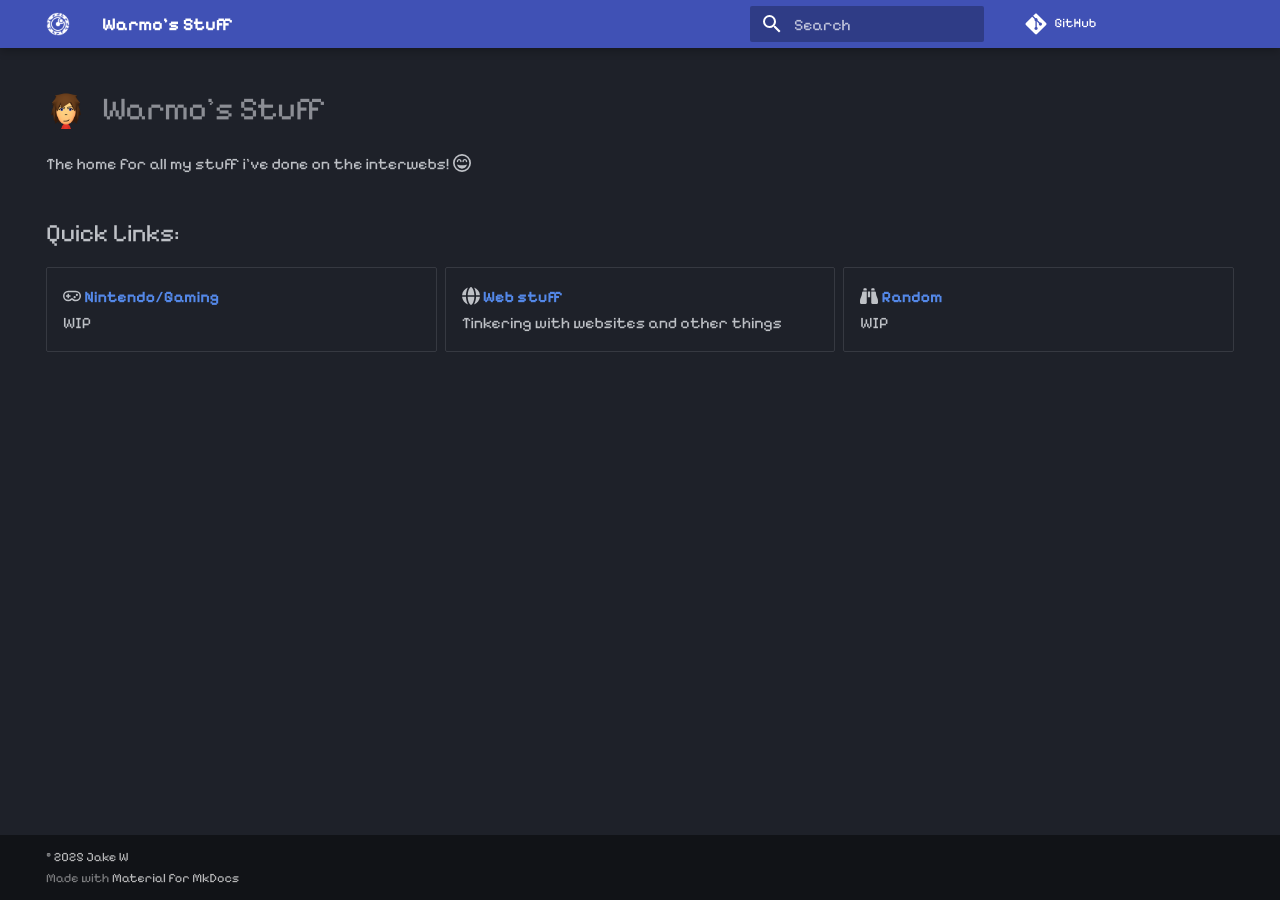
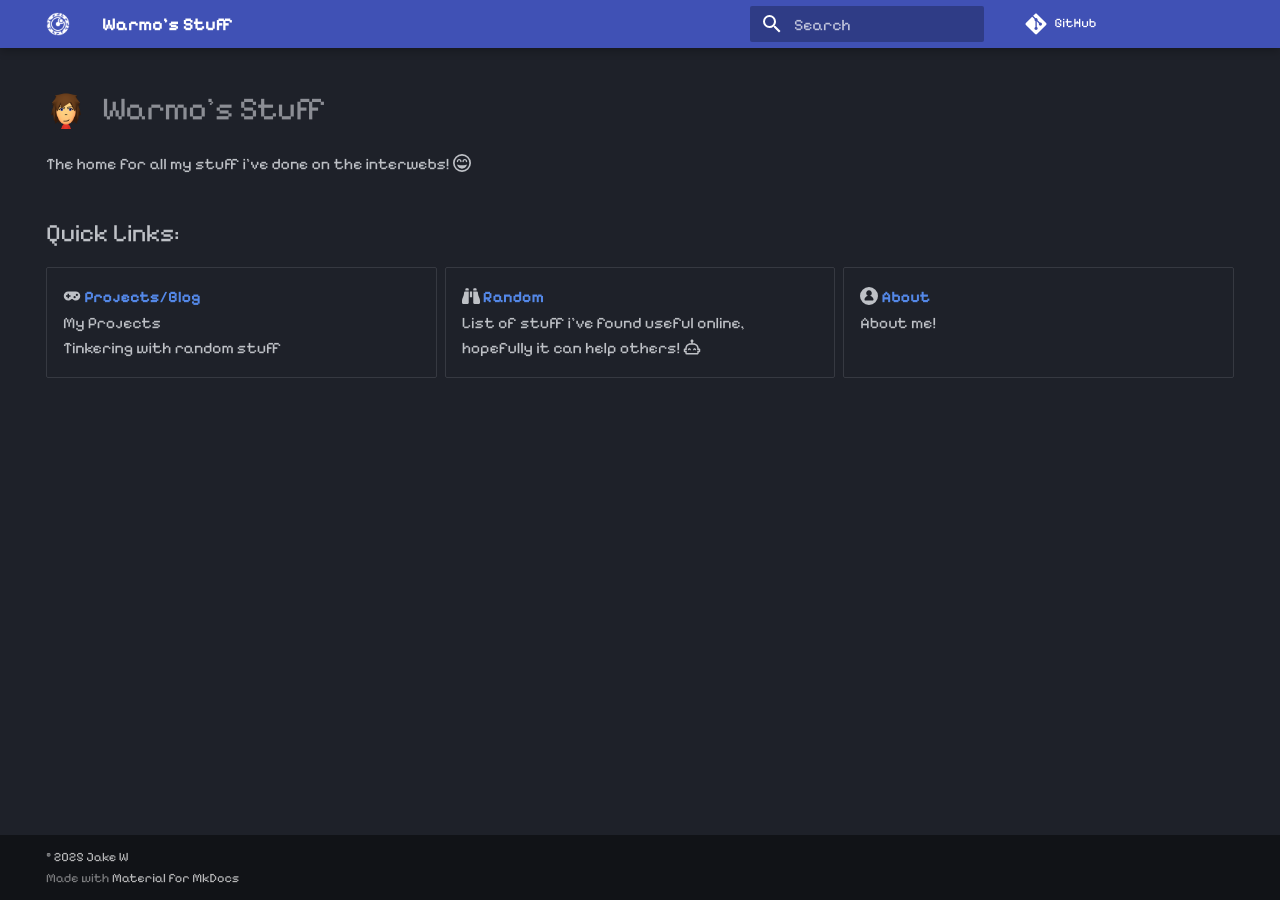
Before and after one commit to Warmo/warmo.github.io, an MkDocs documentation site: the page built from docs/index.md, in a window 1280 px wide. Built offline with MkDocs 1.6.1 and Material for MkDocs 9.7.7, drawn with Linux system fonts in a browser that asks for light colours; comment, search, counter and statistics services are not loaded.

Commit message:
Edited homepage and added social cards plugin

```diff
--- a/docs/index.md
+++ b/docs/index.md
@@ -6,7 +6,7 @@ hide:
   - toc
 ---
 
-![Mii](/images/mii.png){ align=left width="40" }
+![Mii](images/mii.png){ align=left width="40" }
 
 # Warmo's Stuff
 
@@ -16,10 +16,11 @@ The home for all my stuff i've done on the interwebs!  :fontawesome-regular-face
 
 <div class="grid cards" markdown>
 
-- :material-gamepad-variant-outline: [__Nintendo/Gaming__](work/category/nintendo)<br>
-WIP
-- :fontawesome-solid-globe: [__Web stuff__](work/category/web)<br>
-Tinkering with websites and other things
+- :material-gamepad-variant: [__Projects/Blog__](work/)<br>
+My Projects<br>
+Tinkering with random stuff
 - :fontawesome-solid-binoculars: [__Random__](random.md)<br>
-WIP
+List of stuff i've found useful online, hopefully it can help others! :material-robot-happy-outline:
+- :octicons-feed-person-16: [__About__](about.mkd)<br>
+About me!
 </div>
--- a/mkdocs.yml
+++ b/mkdocs.yml
@@ -1,5 +1,6 @@
 site_name: Warmo's Stuff
 site_url: http://warmolabs.tf
+site_description: All of my random projects!
 theme:
     name: material
     custom_dir: docs/overrides
@@ -21,6 +22,9 @@ theme:
     font:
         text: Pixelify Sans
 plugins:
+    - social:
+        cards_layout_options:
+            font_family: Pixelify Sans
     - awesome-pages
     - blog:
         categories: true
@@ -51,7 +55,7 @@ markdown_extensions:
         emoji_index: !!python/name:material.extensions.emoji.twemoji
         emoji_generator: !!python/name:material.extensions.emoji.to_svg
 copyright: |
-  &copy; 2025 <a href="https://github.com/MrWarmo"  target="_blank" rel="noopener">Jake W</a>
+    &copy; 2025 <a href="https://github.com/MrWarmo"  target="_blank" rel="noopener">Jake W</a>
 repo_url: https://github.com/MrWarmo/mrwarmo.github.io
 extra_css:
     - stylesheets/extra.css
```
Also changed, not shown: 1 other file.
